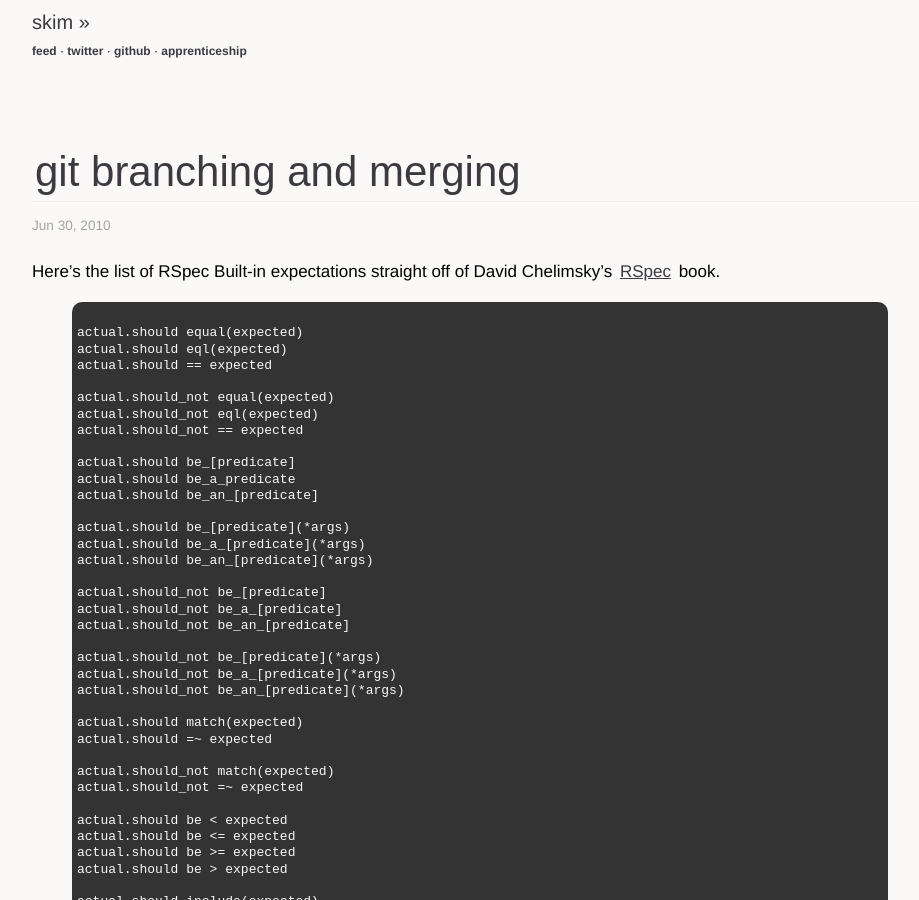
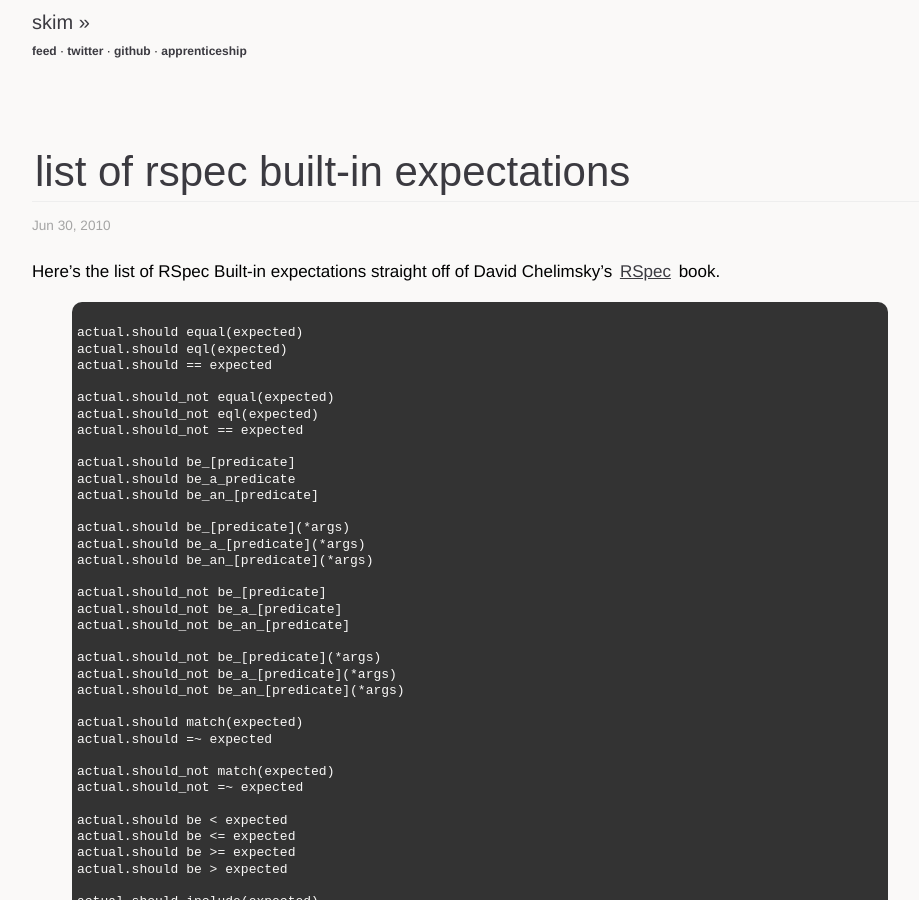
Before and after one commit to sl4m/sl4m.github.com, a Jekyll site: the page built from _posts/2010-06-29-list-of-rspec-built-in-expectations.markdown, in a window 1280 px wide and 900 px high. Shown: the whole window, without its empty margins (160-1079 px from the left). Built offline with Jekyll 4.4.1, drawn with Linux system fonts in a browser that asks for light colours; comment, search, counter and statistics services are not loaded; some of the changed text lies outside the part shown.

Commit message:
updated post

```diff
--- a/_posts/2010-06-29-list-of-rspec-built-in-expectations.markdown
+++ b/_posts/2010-06-29-list-of-rspec-built-in-expectations.markdown
@@ -1,6 +1,6 @@
 ---
 layout: post
-title: git branching and merging
+title: list of rspec built-in expectations
 date: 2010-06-29 20:30:00 -05:00
 categories:
   -- ruby
```
